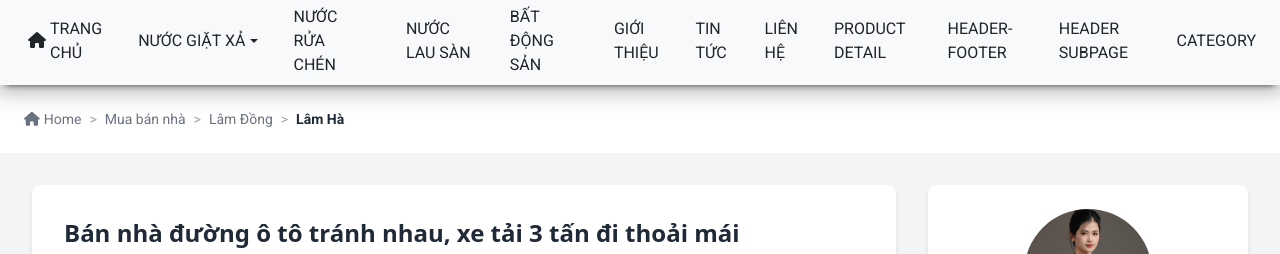
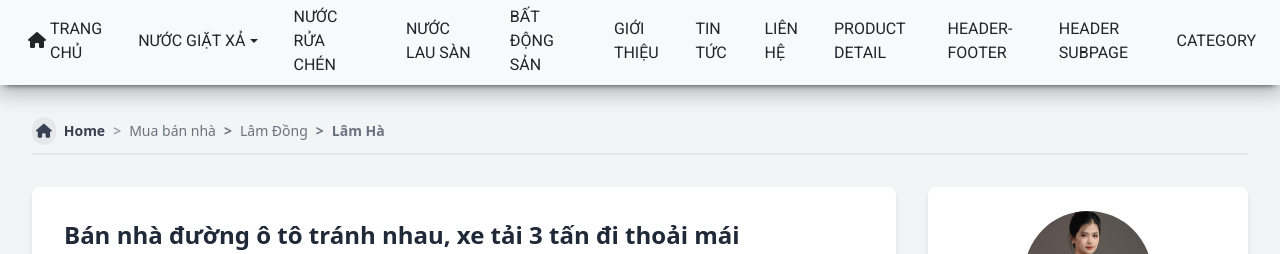
Before and after one commit to Sung23092003/websites_e-commerce1, a website: page docs/bds-detail.html in a window 1280 px wide. Shown: the part 199-453 px from the top of the page. Drawn offline with nearby package versions, Linux system fonts and the light colour scheme.

Commit message:
update breadcumbs

```diff
--- a/docs/bds-detail.html
+++ b/docs/bds-detail.html
@@ -850,15 +850,17 @@
       <i class="fa fa-bars fa-2x"></i>
     </button>
     <div id="sidebarOverlay"></div>
-    <nav
-      class="flex items-center text-sm p-4 bg-white shadow-sm"
-      aria-label="Breadcrumb"
-    >
-      <ol class="flex items-center space-x-2" id="breadcrumbContainer"></ol>
+
+
+ <div class="bg-gray-100 min-h-screen font-sans flex justify-center p-8">
+  <div class="max-w-7xl w-full flex flex-col gap-8 ">
+    <nav class="flex items-center text-sm w-full border-b-2 border-gray-200 pb-2" aria-label="Breadcrumb">
+      <ol
+        class="flex items-center space-x-2"
+        id="breadcrumbContainer"
+      ></ol>
     </nav>
-
-    <div class="bg-gray-100 min-h-screen font-sans flex justify-center p-8">
-      <div class="max-w-7xl w-full flex flex-wrap lg:flex-nowrap gap-8">
+    <div class="flex flex-wrap lg:flex-nowrap gap-8">
       <div
         id="mainContent"
         class="flex-1 min-w-0 bg-white p-8 rounded-lg shadow-md"
@@ -2250,11 +2252,14 @@
           );
           breadcrumbContainer.innerHTML = `
         <li>
-                <a href="./index.html" class="flex items-center text-gray-500 hover:text-gray-700">
-                    <i class="fa-solid fa-house text-gray-500 mr-1"></i> Home
+  <a href="./index.html" class="flex items-center group text-gray-700 hover:text-[#0282A5] font-semibold">
+    <span class="p-1 mr-2 rounded-full bg-gray-200 group-hover:bg-[#0282A5] group-hover:text-white transition-colors duration-1000">
+      <i class="fa-solid fa-house"></i>
+    </span>
+    Home
   </a>
 </li>
-            <span class="text-gray-400">></span>
+            <span class="text-gray-400 font-semibold">></span>
           `;
           item.breadcrumbs.forEach((crumb, index) => {
             const li = document.createElement("li");
@@ -2265,13 +2270,13 @@
                 </a>
               `;
             } else {
-              li.innerHTML = `<span class="text-gray-800 font-bold">${crumb.text}</span>`;
+              li.innerHTML = `<span class="text-gray-500 font-semibold">${crumb.text}</span>`;
             }
             breadcrumbContainer.appendChild(li);
 
             if (index < item.breadcrumbs.length - 1) {
               const separator = document.createElement("li");
-              separator.innerHTML = `<span class="text-gray-400">></span>`;
+              separator.innerHTML = `<span class="text-gray-500 font-semibold">></span>`;
               breadcrumbContainer.appendChild(separator);
             }
           });
```
Also changed, not shown: docs/bds-list.html (+16 -12 lines). Lines whose indentation alone changed are shown as unchanged.
